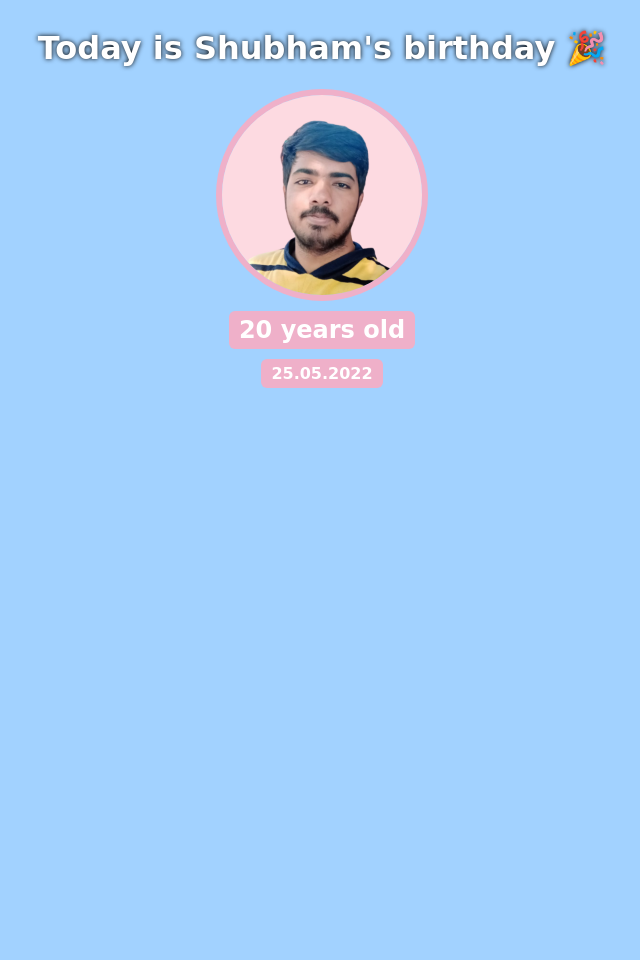
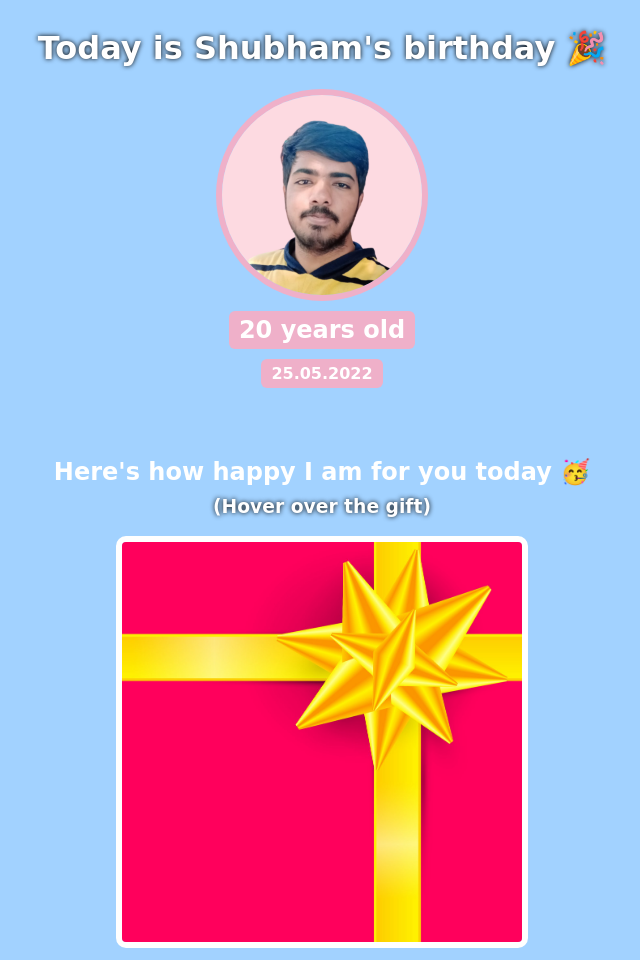
Before and after one commit to ShubhamGupta2505/Web_Dev_Basic, a website built with Vite: page Birthday Gift Site/birthday.html in a window 1280 px wide. Shown: the whole page, without its empty margins (318-958 px from the left). Before the commit the page ends 800 px from the top, so only its background shows below. Built offline with nearby package versions, Linux system fonts and the light colour scheme; a web font is replaced by a local one.

Commit message:
Birthday gift  adding gift

```diff
--- a/Birthday Gift Site/birthday.css
+++ b/Birthday Gift Site/birthday.css
@@ -36,3 +36,18 @@ h1,h3, p {
     border-radius: 6px;
     margin: 0;
 }
+.gift-img {
+    width: 400px;
+    border: 6px solid white;
+    border-radius: 10px;
+}
+.gift-section {
+    margin-top: 50px;
+
+}
+.gift-title {
+    margin-bottom:10px;
+}
+.gift-hint {
+    margin-top: 0;
+}
--- a/Birthday Gift Site/birthday.html
+++ b/Birthday Gift Site/birthday.html
@@ -14,6 +14,11 @@
         <img src="WhatsApp Image 2022-12-22 at 11.35.26 AM.png" id="profile-img">
         <h2 id="bday-age">20 years old</h2>
         <h4 id="bday-date">25.05.2022</h4>
+        <div class="gift-section">
+            <h2 class="gift-title"> Here's how happy I am for you today 🥳</h2>
+            <h3 class="gift-hint">(Hover over the gift)</h3>
+            <img src="images/gift-cover.jpg" class="gift-img">
+        </div>
     </div>
 </body>
 </html>
```
Also changed, not shown: Birthday Gift Site/images/genius.gif (added), Birthday Gift Site/images/gift-cover.jpg (added), Birthday Gift Site/images/happy.gif (added), 3 other files.
